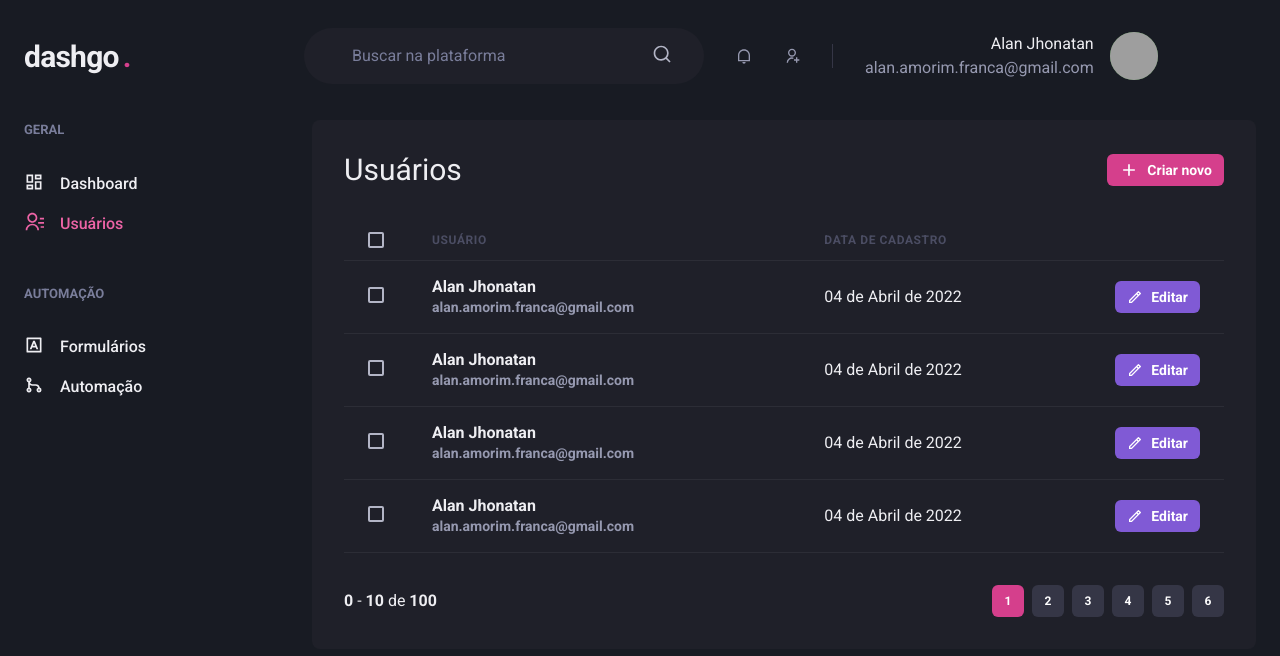
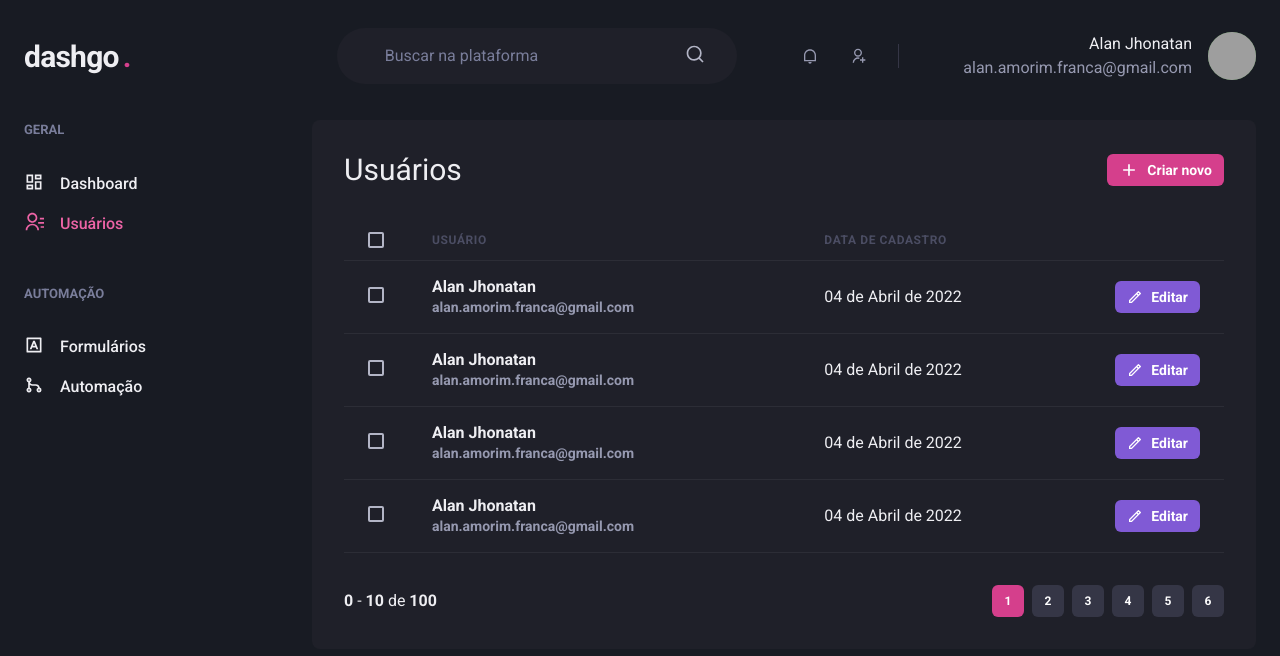
Before and after one commit to AlanJhonatan/ignite-dashgo, a Next.js app: page /users in a window 1280 px wide. Shown: the top 656 px of the page. Built offline with nearby package versions, Linux system fonts and the light colour scheme; grey boxes are pictures that could not be loaded.

Commit message:
fixed: basic layout

```diff
--- a/src/components/Header/index.tsx
+++ b/src/components/Header/index.tsx
@@ -24,6 +24,7 @@ export function Header() {
       mt="4"
       px="6"
       align="center"
+      justifyContent="space-between"
     >
       { !isWideVersion && (
         <IconButton
```
